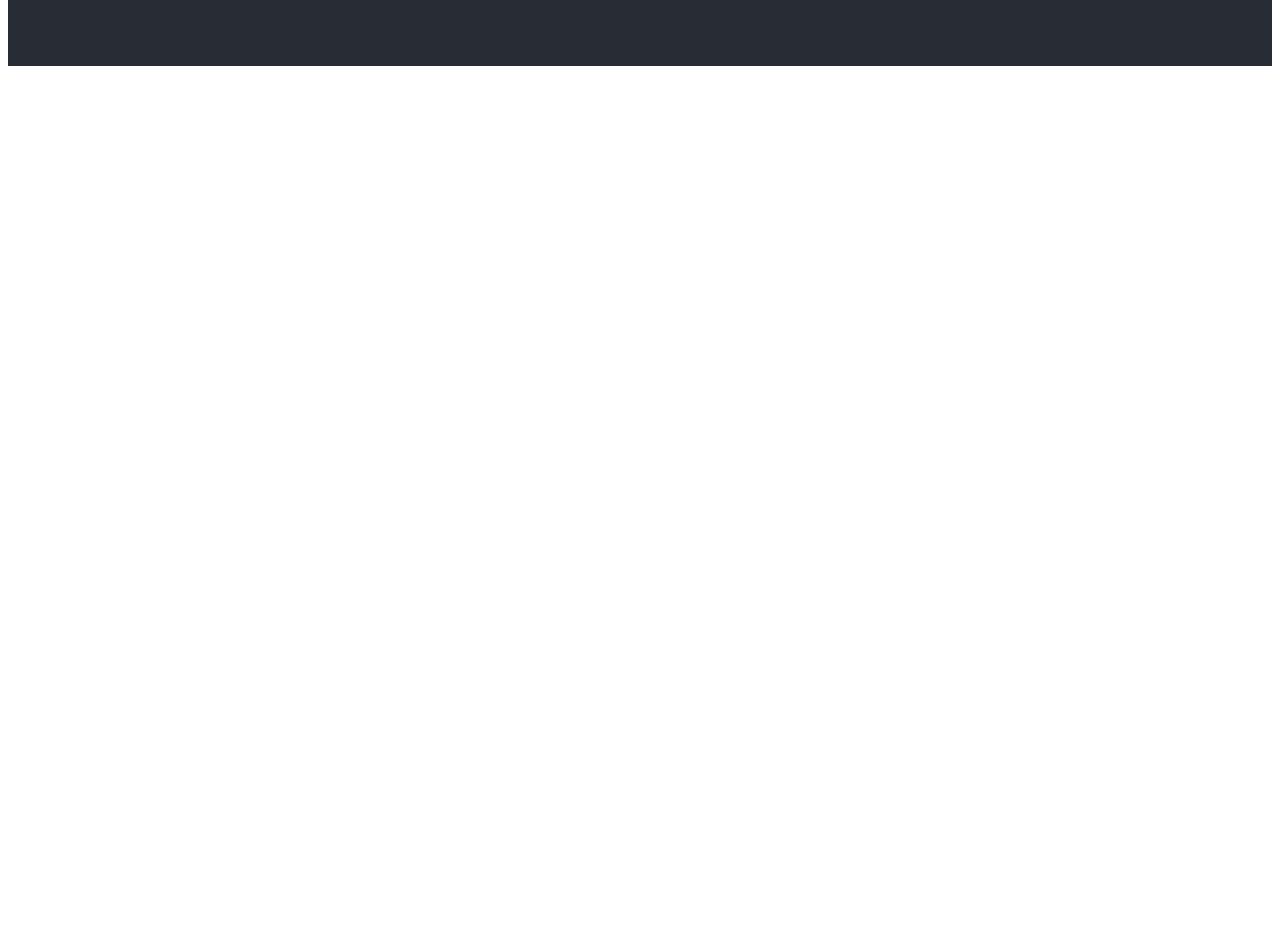
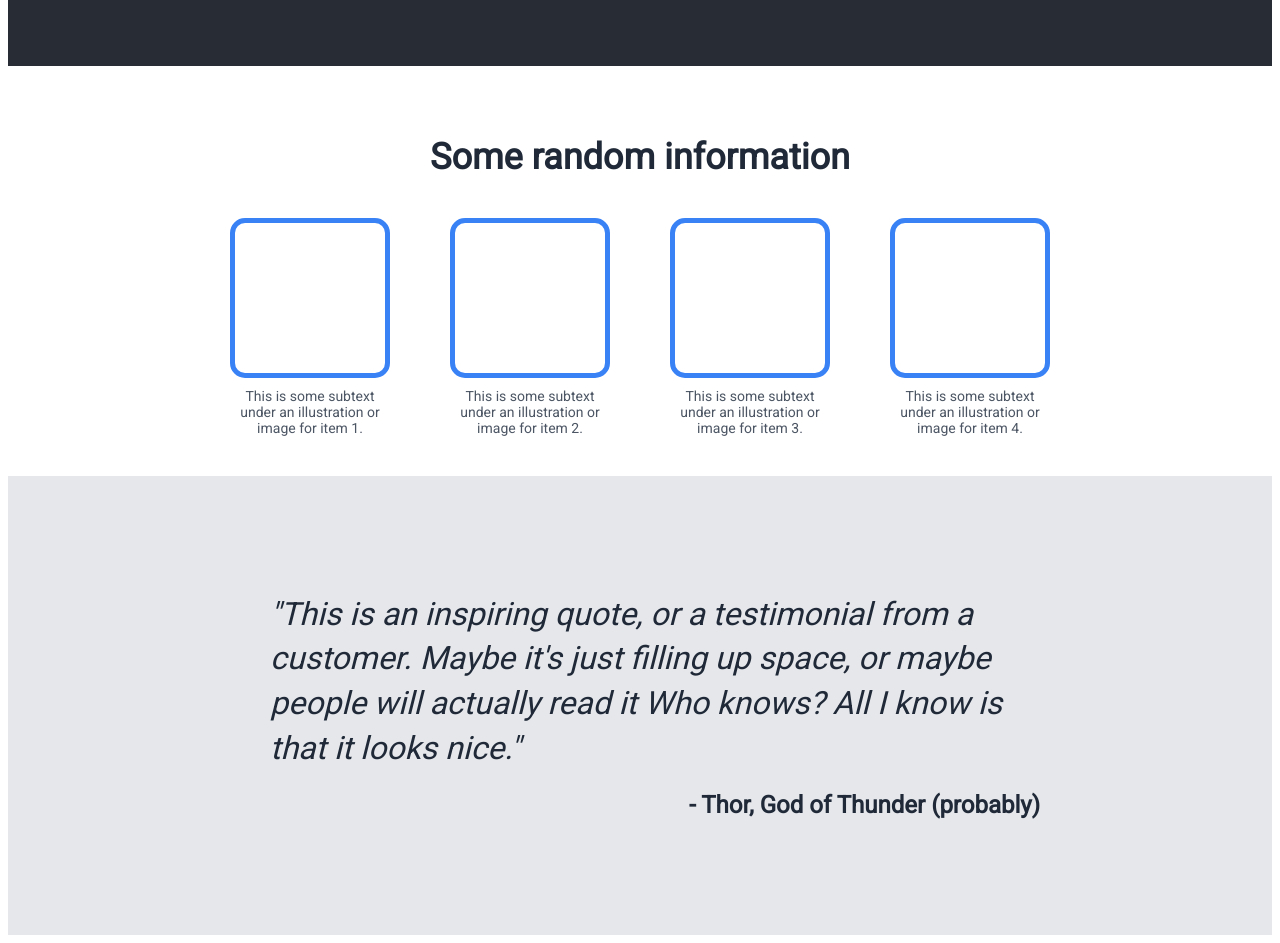
Before and after one commit to Mvfffin/Landing-Page, a plain HTML site: page index.html in a window 1280 px wide. Shown: the part 500-1443 px from the top of the page. Before the commit the page ends 800 px from the top, so only its background shows below. Drawn offline with Linux system fonts and the light colour scheme.

Commit message:
added a blockquote and author

```diff
--- a/index.html
+++ b/index.html
@@ -32,18 +32,39 @@
         </section>
     </body>
 
-    <body>
+    <section class="information-section">
+        <h2>Some random information</h2>
+        <div class="information-items-container">
+            <div class="information-item">
+                <div class="info-image-placeholder"></div>
+                    <p class="info-description">This is some subtext under an illustration or image for item 1.</p>
+                    </div>
+                    <div class="information-item">
+                        <div class="info-image-placeholder"></div>
+                        <p class="info-description">This is some subtext under an illustration or image for item 2.</p>
+                        </div>
+                        <div class="information-item">
+                            <div class="info-image-placeholder"></div>
+                            <p class="info-description">This is some subtext under an illustration or image for item 3.</p>
+                            </div>
+                            <div class="information-item">
+                                <div class="info-image-placeholder"></div>
+                                <p class="info-description">This is some subtext under an illustration or image for item 4.</p>
+                                </div>
+                                </div>
+                                </section>
 
+    <section class="quote-section">
+        <figure class="quote-content">
+        <figure>
+            <blockquote>
+                <p class="quote-text">"This is an inspiring quote, or a testimonial from a customer.
+                    Maybe it's just filling up space, or maybe people will actually read it
+                    Who knows? All I know is that it looks nice."</p>
+            </blockquote>
+            <section class="quote-author">
+            <figcaption>- Thor, God of Thunder (probably)</figcaption>
+        </figure>
+        </section>
     </body>
-
-
-
-
-
-
-
-
-
-
-
 </html>
--- a/style.css
+++ b/style.css
@@ -98,6 +98,83 @@ nav a:hover {
     align-items: center;
     color: #333;
     font-size: 1.2rem;
-    border-radius: 10px;
+    border-radius: 0px;
     text-align: center;
 }
+
+.information-section {
+    padding: 40px 20px;
+    text-align: center;
+}
+
+.information-section h2 {
+    font-size: 36px;
+    color: #1F2937;
+    margin-bottom: 40px;
+}
+
+.information-items-container {
+    display: flex;
+    justify-content: center;
+    align-items: flex-start;
+    flex-wrap: wrap;
+    gap: 50px;
+}
+
+.information-item {
+    width: 170px;
+    text-align: center;
+}
+
+.info-image-placeholder {
+    width: 150px;
+    height: 150px;
+    border: 5px solid #3882F6;
+    border-radius: 15px;
+    margin: 0 auto 10px auto;
+}
+
+.info-description {
+    font-size: 14px;
+    color: #4B5563;
+    text-align: center;
+    max-width: 150px;
+    margin: 0 auto
+}
+
+.quote-section {
+    background-color: #E5E7EB;
+    padding: 100px 20px;
+    display: flex;
+    justify-content: center;
+    align-items: center;
+}
+
+.quote-section figure.quote-content {
+    max-width: 900px;
+    margin: 0 auto;
+    width: 100%;
+}
+
+.quote-section blockquote {
+    margin-bottom: 20px;
+    padding: 0;
+    border: none;
+}
+
+.quote-text {
+    font-size: 32px;
+    font-style: italic;
+    color: #1F2937;
+    font-weight: lighter;
+    line-height: 1.4;
+    margin: 0;
+}
+
+.quote-author {
+    font-size: 24px;
+    font-weight: bold;
+    color: #1F2937;
+    text-align: right;
+    padding-right: 10px;
+}
```
